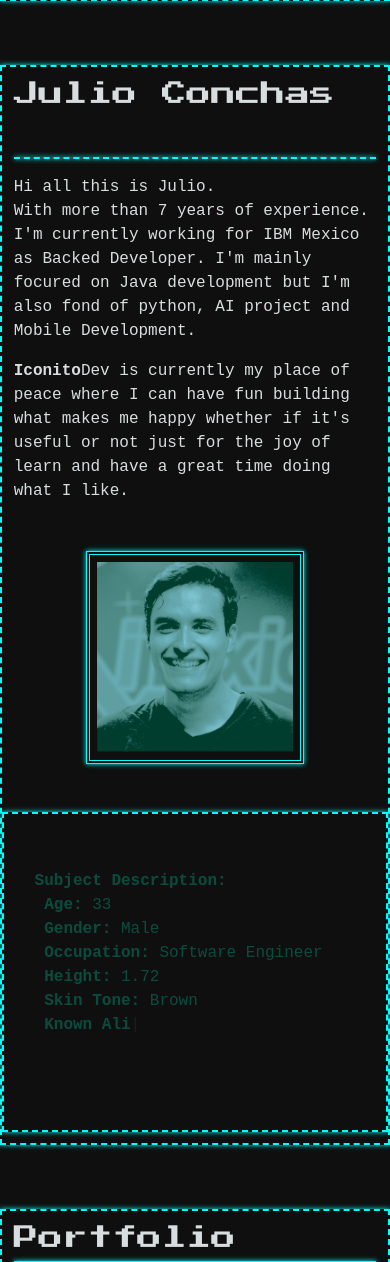
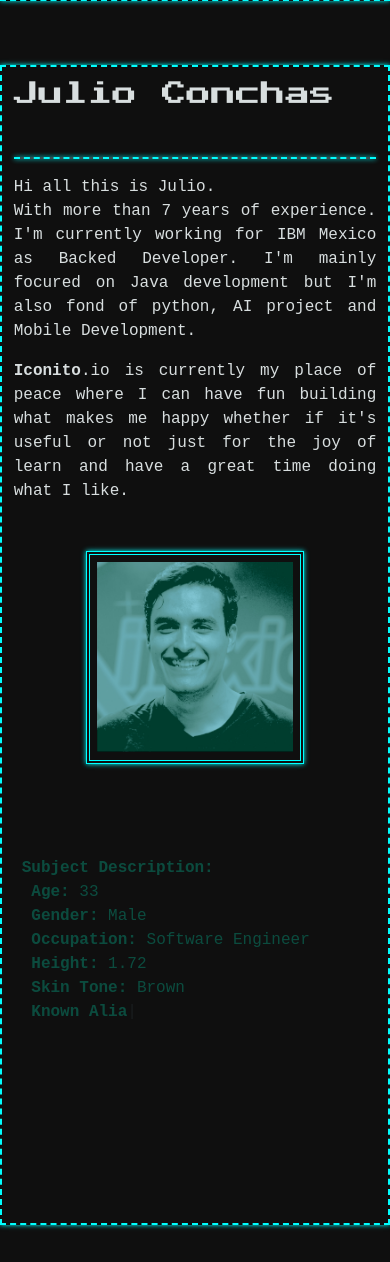
Before and after one commit to iconitodotcom/iconitodotcom, a Flask app: page / in a window 390 px wide. Shown: the part 780-2042 px from the top of the page. Run offline with Flask 3, Linux system fonts and the light colour scheme.

Commit message:
#2 justry about text, and modify autotype text to remove border for mobile version

```diff
--- a/iconitodev/static/css/core/core.css
+++ b/iconitodev/static/css/core/core.css
@@ -38,6 +38,10 @@
   .secondary-txt-color {
     /* color: #96ABB0 !important; */
     color : #d8dedf !important;
+  }
+  .text-justify
+  {
+    text-align: justify;
   }
   .brand-ff {
     font-family: 'Press Start 2P', system-ui;
--- a/iconitodev/static/js/core/core.js
+++ b/iconitodev/static/js/core/core.js
@@ -28,6 +28,16 @@
     fadeOut: true,
     loop: true
 });
+new Typed('#description-code-mobile', {
+    strings: [
+      "<b>Subject Description:</b>\n&nbsp;<b>Age:</b> 33\n&nbsp;<b>Gender:</b> Male\n&nbsp;<b>Occupation:</b> Software Engineer\n&nbsp;<b>Height:</b> 1.72\n&nbsp;<b>Skin Tone:</b> Brown\n&nbsp;<b>Known Alias:</b> \"Gostbit\"",
+      "<b>Caution:</b>\n&nbsp;The subject is considered highly intelligent, fluent in multiple programming languages,\n&nbsp;With an extensive background in computer science and neural networks.\n&nbsp;Over a decade of experience working at IBM, and an early student research tenure at Intel, the subject’s technical background is deep",
+    ],
+    typeSpeed: 40,
+    backSpeed: 0,
+    fadeOut: true,
+    loop: true
+});
 new Typed('#aboutme', {
     strings: [
       "Julio Conchas"
--- a/iconitodev/templates/index.html
+++ b/iconitodev/templates/index.html
@@ -57,16 +57,17 @@
     <section id="about" style="padding-top: 4rem">
     <div class="container retro-border">
         <div class="row d-inline-block d-lg-flex" id="about-container">
+            <!-- col that shows up for sm size -->
             <div class="col align-self-centerh-100 d-block d-lg-none mb-5">
                 <h2 id="aboutme">Julio Conchas</h2>
                 <hr class="retro-line">
-                <p class="secondary-txt-color">
+                <p class="secondary-txt-color text-justify">
                     Hi all this is Julio.<br>
                     With more than 7 years of experience. I'm currently working for IBM Mexico as Backed Developer.
                     I'm mainly focured on Java development but I'm also fond of python, AI project and Mobile Development.
                 </p>
-                <p class="secondary-txt-color">
-                    <span class="fw-bold">Iconito</span>Dev is currently my place of peace where I can have fun building what makes me happy
+                <p class="secondary-txt-color text-justify">
+                    <span class="fw-bold">Iconito</span>.io is currently my place of peace where I can have fun building what makes me happy
                     whether if it's useful or not just for the joy of learn and have a great time doing what I like.
                 </p>
             </div>
@@ -74,25 +75,33 @@
                 <div class="row"></div>
                 <div class="row mb-5">
                     <div class="col align-self-center text-center">
-                        <img src="{{ url_for('static', filename='img/JulioTech.jpeg') }}" alt="" id="aboutimg" style="width: 60%; height:80%;">
+                        <img src="{{ url_for('static', filename='img/JulioTech.jpeg') }}" alt="" id="aboutimg" style="width: 60%;">
                     </div>
                 </div>
-                <div class="row retro-border mt-3" style="min-height: 20rem;">
+                <!-- col that shows up for lg size -->
+                <div class="row d-none d-lg-block retro-border mt-2" style="min-height: 25rem;">
                     <div class="code-box mx-auto text-start">
                         <span id="description-code" class="primary-txt-color"></span>
                     </div>
                 </div>
+                <!-- col that shows up for md size -->
+                <div class="row d-lg-none mt-2" style="min-height: 25rem;">
+                    <div class="code-box mx-auto text-start">
+                        <span id="description-code-mobile" class="primary-txt-color"></span>
+                    </div>
+                </div>
             </div>
+            <!-- col that shows up for lg size -->
             <div class="col align-self-centerh-100 d-none d-lg-block">
                 <h2 id="aboutme">Julio Conchas</h2>
                 <hr class="retro-line">
-                <p class="secondary-txt-color">
+                <p class="secondary-txt-color text-justify">
                     Hi all this is Julio.<br>
                     With more than 7 years of experience. I'm currently working for IBM Mexico as Backed Developer.
                     I'm mainly focured on Java development but I'm also fond of python, AI project and Mobile Development.
                 </p>
-                <p class="secondary-txt-color">
-                    <span class="fw-bold">Iconito</span>Dev is currently my place of peace where I can have fun building what makes me happy
+                <p class="secondary-txt-color text-justify">
+                    <span class="fw-bold">Iconito</span>.io is currently my place of peace where I can have fun building what makes me happy
                     whether if it's useful or not just for the joy of learn and have a great time doing what I like.
                 </p>
             </div>
```
